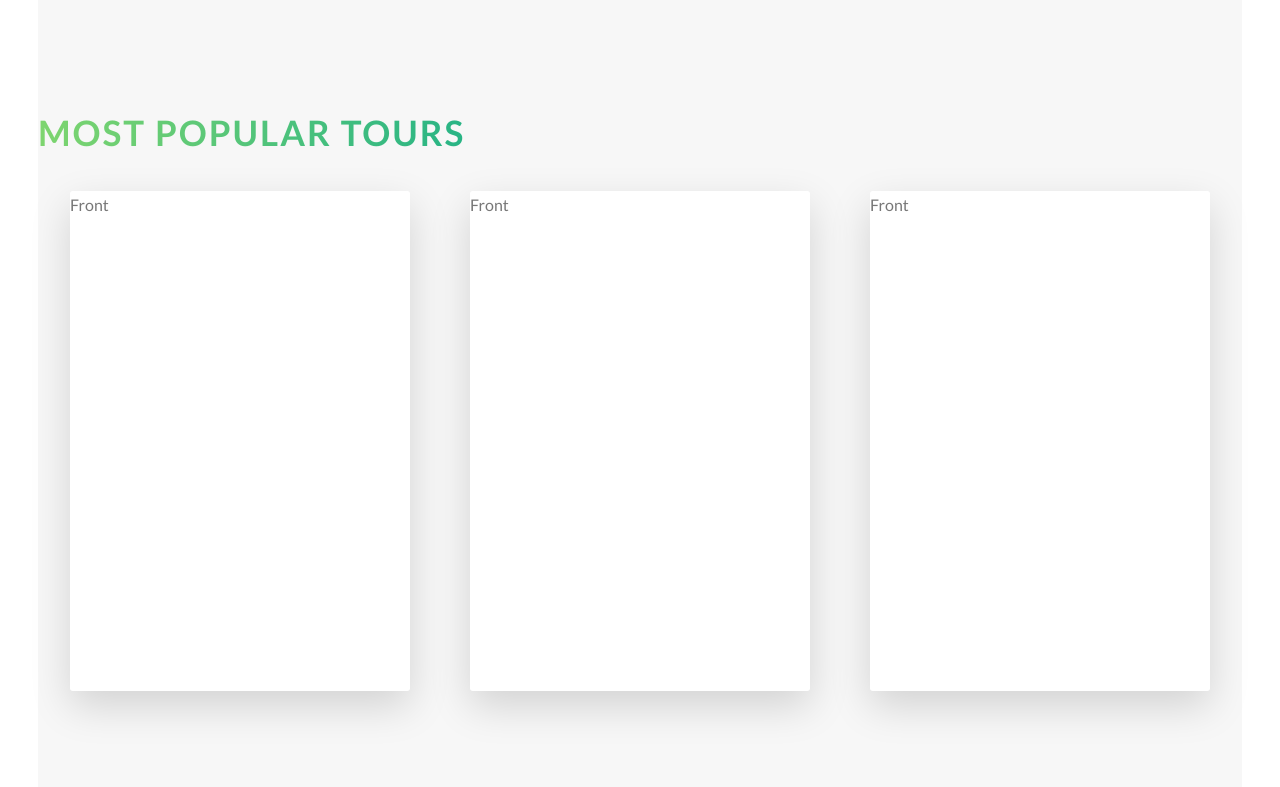
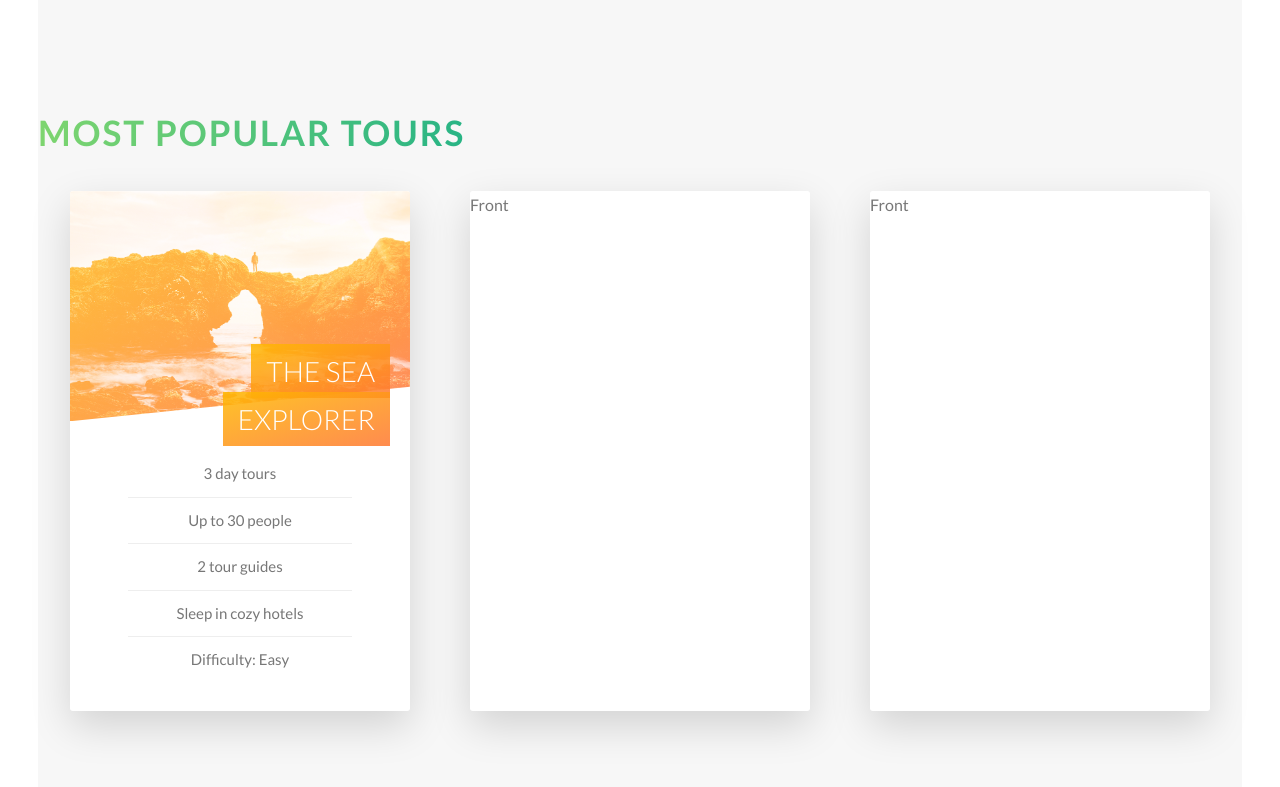
Before and after one commit to EnnoLohmann/CSS_Natours, a website: page index.html in a window 1280 px wide. Shown: the part 2422-3209 px from the top of the page. Drawn offline with Linux system fonts and the light colour scheme.

Commit message:
Tour Section part 2

```diff
--- a/index.html
+++ b/index.html
@@ -126,7 +126,21 @@
         <div class="row">
           <div class="col-1-of-3">
             <div class="card">
-              <div class="card__side card__side--front">Front</div>
+              <div class="card__side card__side--front">
+                <div class="card__picture card__picture--1"></div>
+                <h4 class="card__heading"><span class="card__heading-span card__heading-span--1" >
+                  The sea explorer
+                </span> </h4>
+                <div class="card__details">
+                  <ul>
+                    <li>3 day tours</li>
+                    <li>Up to 30 people</li>
+                    <li>2  tour guides</li>
+                    <li>Sleep in cozy hotels</li>
+                    <li>Difficulty: Easy</li>
+                  </ul>
+                </div>
+              </div>
               <div class="card__side card__side--back card__side--back-1">Back</div>
             </div>
           </div>
--- a/sass/abstracts/_variables.scss
+++ b/sass/abstracts/_variables.scss
@@ -10,6 +10,7 @@ $color-tertiary-light: #2998ff;
 $color-tertiary: #5643fa;
 
 $color-grey-light-1: #f7f7f7;
+$color-grey-light-2: #eee;
 
 $color-gray-dark: #777;
 $color-white: #fff;
--- a/sass/components/_card.scss
+++ b/sass/components/_card.scss
@@ -2,10 +2,10 @@
   perspective: 150rem;
   -moz-perspective: 150rem;
   position: relative;
-  height: 50rem;
+  height: 52rem;
 
   &__side {
-    height: 50rem;
+    height: 52rem;
     transition: all 0.8s ease;
     position: absolute;
     top: 0;
@@ -13,6 +13,7 @@
     width: 100%;
     backface-visibility: hidden;
     border-radius: 3px;
+    overflow: hidden;
     box-shadow: 0 1.5rem 4rem rgba($color-black, .15);
 
     &--front{
@@ -37,8 +38,71 @@
     }
   }
 
+  &__picture {
+    background-size: cover;
+    height: 23rem;
+    -webkit-clip-path: polygon(0 0, 100% 0, 100% 85%, 0 100%);
+    clip-path: polygon(0 0, 100% 0, 100% 85%, 0 100%);
+
+    &--1 {
+        background-image: linear-gradient(to right bottom, $color-secondary-light, $color-secondary), url(../img/nat-5.jpg);
+        background-blend-mode: screen;
+    }
+
+    &--2 {
+        background-image: linear-gradient(to right bottom, $color-primary-light, $color-primary), url(../img/nat-5.jpg);
+        background-blend-mode: screen;
+    }
+
+    &--3{
+        background-image: linear-gradient(to right bottom, $color-tertiary-light, $color-tertiary), url(../img/nat-5.jpg);
+        background-blend-mode: screen;
+    }
+  }
+
+  &__heading {
+    font-size: 2.8rem;
+    font-weight: 300;
+    text-transform: uppercase;
+    color: $color-white;
+    position: absolute;
+    top: 12rem;
+    right: 2rem;
+    text-align: right;
+    width: 75%;
+  }
+
+  &__heading-span {
+    padding: 1rem 1.5rem;
+    -webkit-box-decoration-break: clone;
+    box-decoration-break: clone;
+    &--1 {
+        background-image: linear-gradient(to right bottom, rgba($color-secondary-light, 0.85),  rgba($color-secondary, 0.85));
+    }
+  }
+
+  &__details {
+      padding: 3rem;
+      ul {
+          list-style: none;
+          width: 80%;
+          margin: 0 auto;
+            padding: 0;
+          li {
+            text-align: center;
+            font-size: 1.5rem;
+            padding: 1rem;
+
+            &:not(:last-child) {
+                border-bottom: 1px solid $color-grey-light-2;
+            }
+          }
+      }
+  }
+
+
   &:hover &__side--front {
-    transform: rotateY(180deg);
+    transform: rotateY(-180deg);
   }
 
   &:hover &__side--back {
--- a/sass/layout/_header.scss
+++ b/sass/layout/_header.scss
@@ -11,6 +11,7 @@
     background-position: top;
     position: relative;
 
+    -webkit-clip-path: polygon(0 0, 100% 0, 100% 75vh, 0 100%);
     clip-path: polygon(0 0, 100% 0, 100% 75vh, 0 100%);
 
     &__logo-box {
```
Also changed, not shown: css/style.css.
